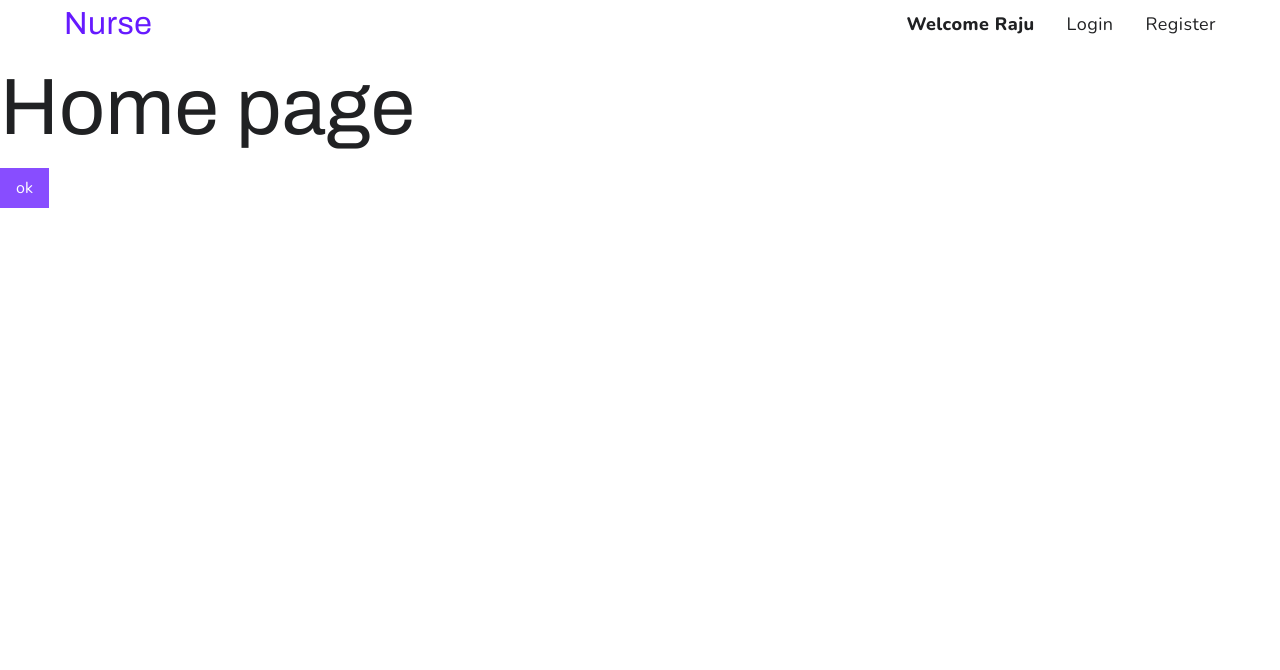
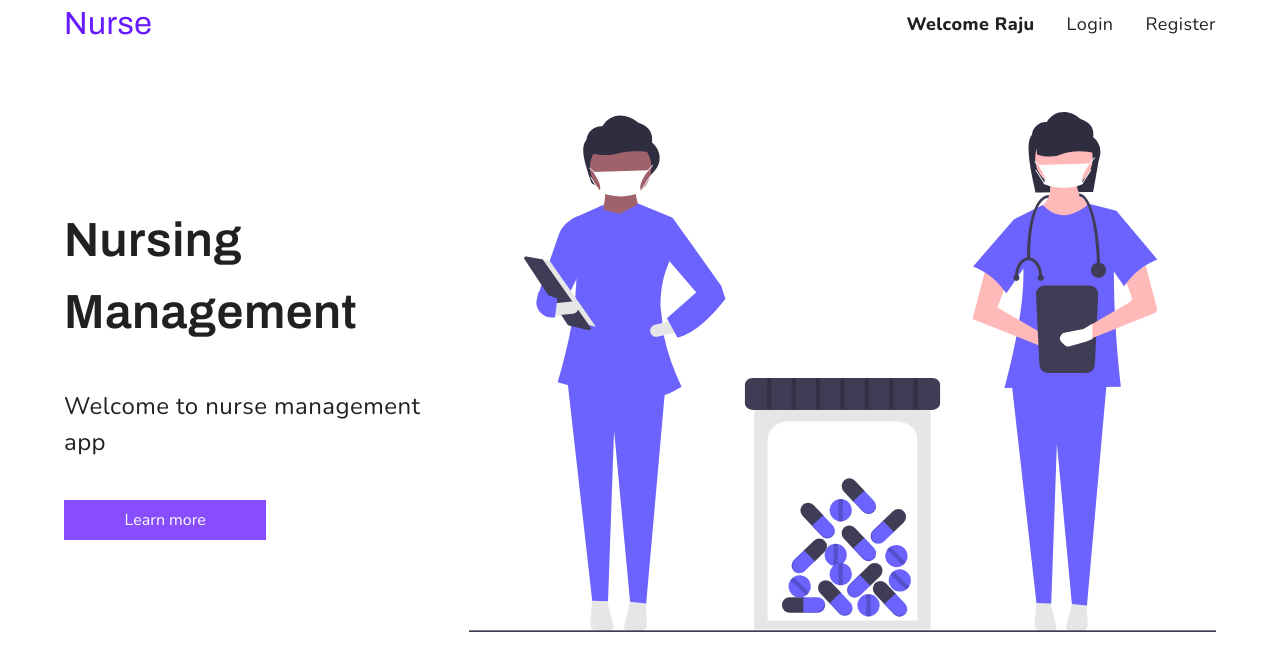
Before and after one commit to rajutamanglama63/nurse-management-app, a React (Create React App) app in the folder client/: page / in a window 1280 px wide. Shown: the top 670 px of the page. Built offline with nearby package versions, Linux system fonts and the light colour scheme.

Commit message:
feat: landing page designed

```diff
--- a/client/src/pages/home/Home.js
+++ b/client/src/pages/home/Home.js
@@ -1,8 +1,18 @@
+import nurse from "../../images/nurse.svg";
+
 const Home = () => {
   return (
-    <div>
-      <p className="h1">Home page</p>
-      <button className="btn">ok</button>
+    <div className="wrapper region-md">
+      <div className="flex split-pair align-center split-pair">
+        <div className="flex block-view ">
+          <h1 className="h3">Nursing Management</h1>
+          <h5 className="h5">Welcome to nurse management app</h5>
+          <button className="learn-btn">Learn more</button>
+        </div>
+        <div className="flex align-center split-center">
+          <img src={nurse} alt="nursemgmt" />
+        </div>
+      </div>
     </div>
   );
 };
--- a/client/src/styles/scss/block/_button.scss
+++ b/client/src/styles/scss/block/_button.scss
@@ -65,3 +65,17 @@
       background-color: $primary-color-dark;
     }
   }
+
+  .learn-btn {
+    border: none;
+    width: 50%;
+      background-color: $primary-color;
+      color: $light-color;
+      padding: 0.5rem 1rem;
+      font-size: 1rem;
+      cursor: pointer;
+
+    &:hover {
+      background-color: $primary-color-dark;
+    }
+  }
```
Also changed, not shown: client/src/images/nurse.svg (added), client/src/images/nursemgmt.svg (added).
